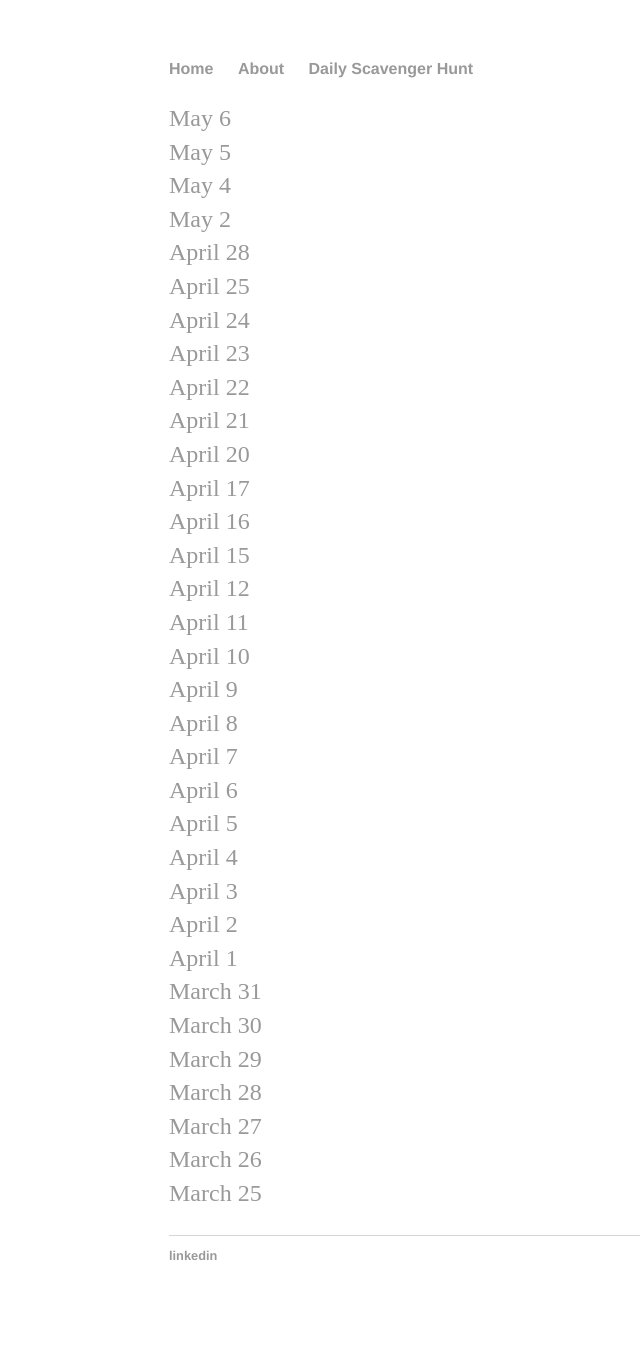
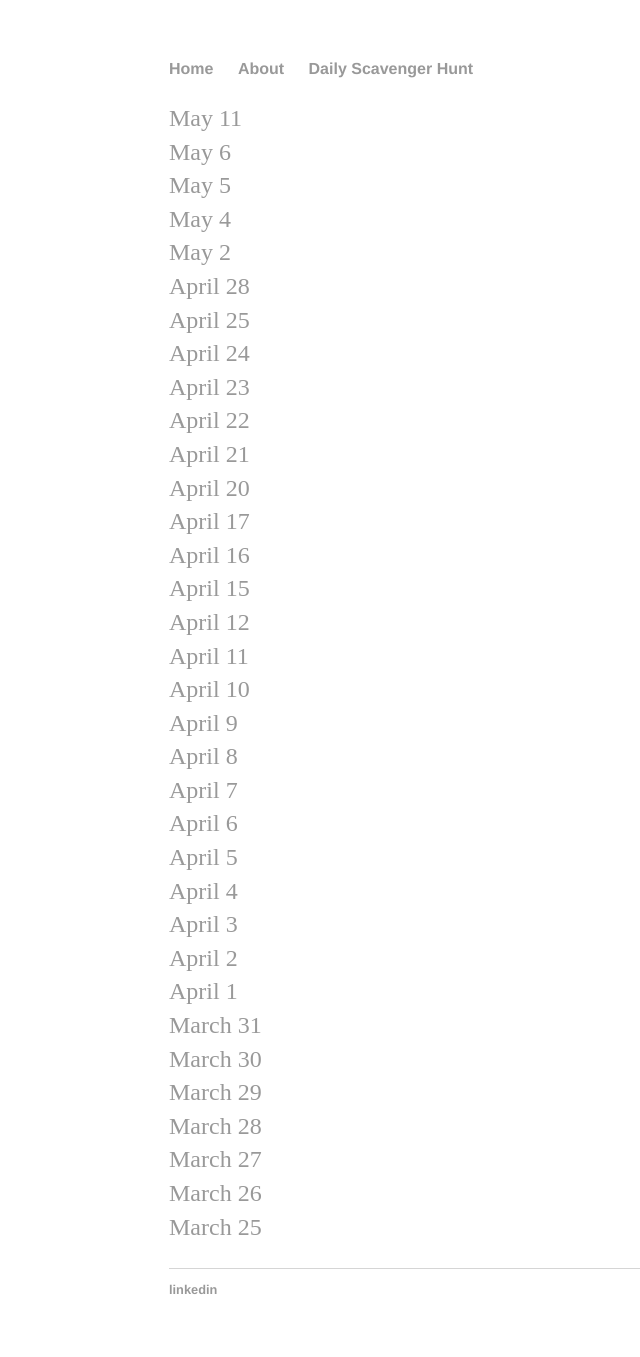
Before and after one commit to marisabrandt/marisabrandt.github.io, a Jekyll site: the page built from daily/index.html, in a window 1280 px wide. Shown: the whole page, without its empty margins (23-663 px from the left). Built offline with Jekyll 4.4.1, drawn with Linux system fonts in a browser that asks for light colours; before the commit the page ends 1323 px from its top, so only the background shows below that.

Commit message:
Update index.html

```diff
--- a/daily/index.html
+++ b/daily/index.html
@@ -4,6 +4,8 @@ title: Daily Walk Scavenger Hunt
 ---
 <div class="blurb">
 	<p>
+		<a href="https://forms.gle/Yps39P7NwLBFo71g6">May 11</a>
+		<br>
 		<a href="https://forms.gle/S6LgzvQDmz6mKugAA">May 6</a>
 		<br>
 		<a href="https://forms.gle/E5oUgRzxr2Xe4oqu5">May 5</a>
```
